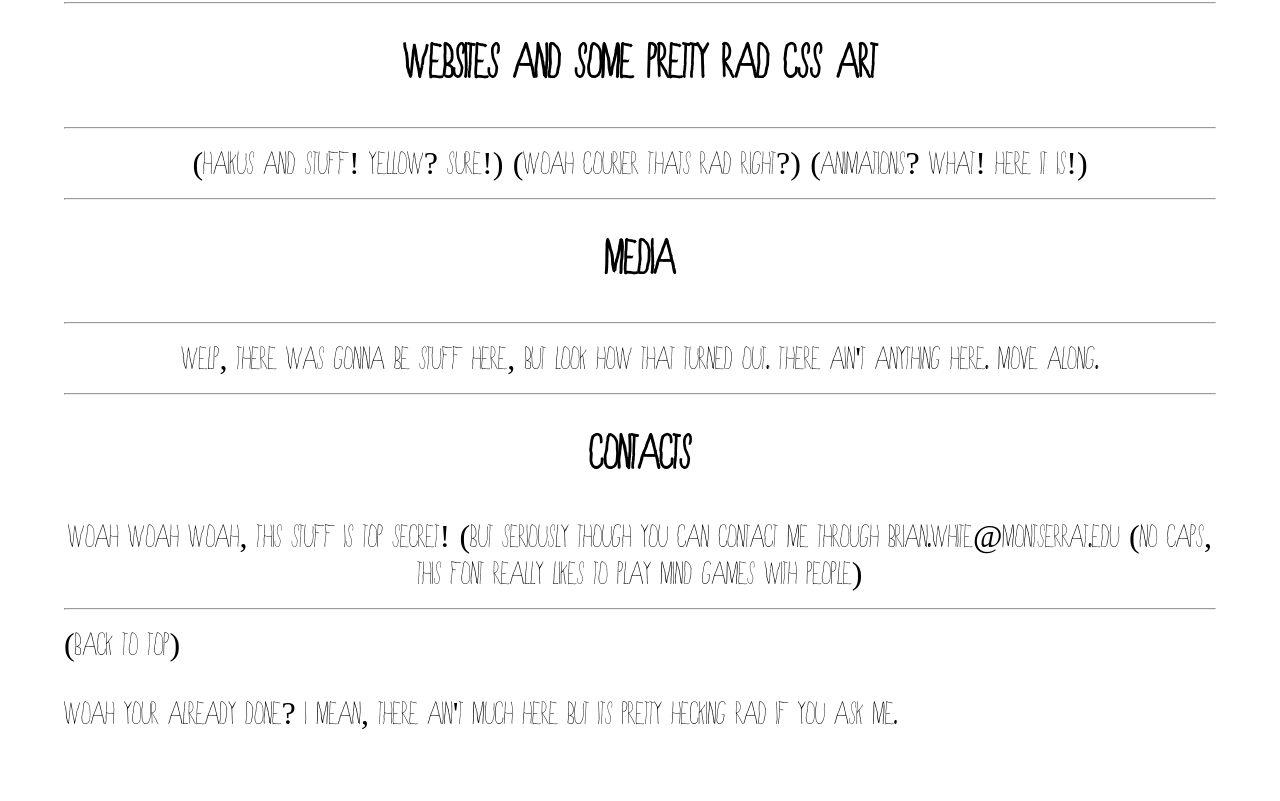
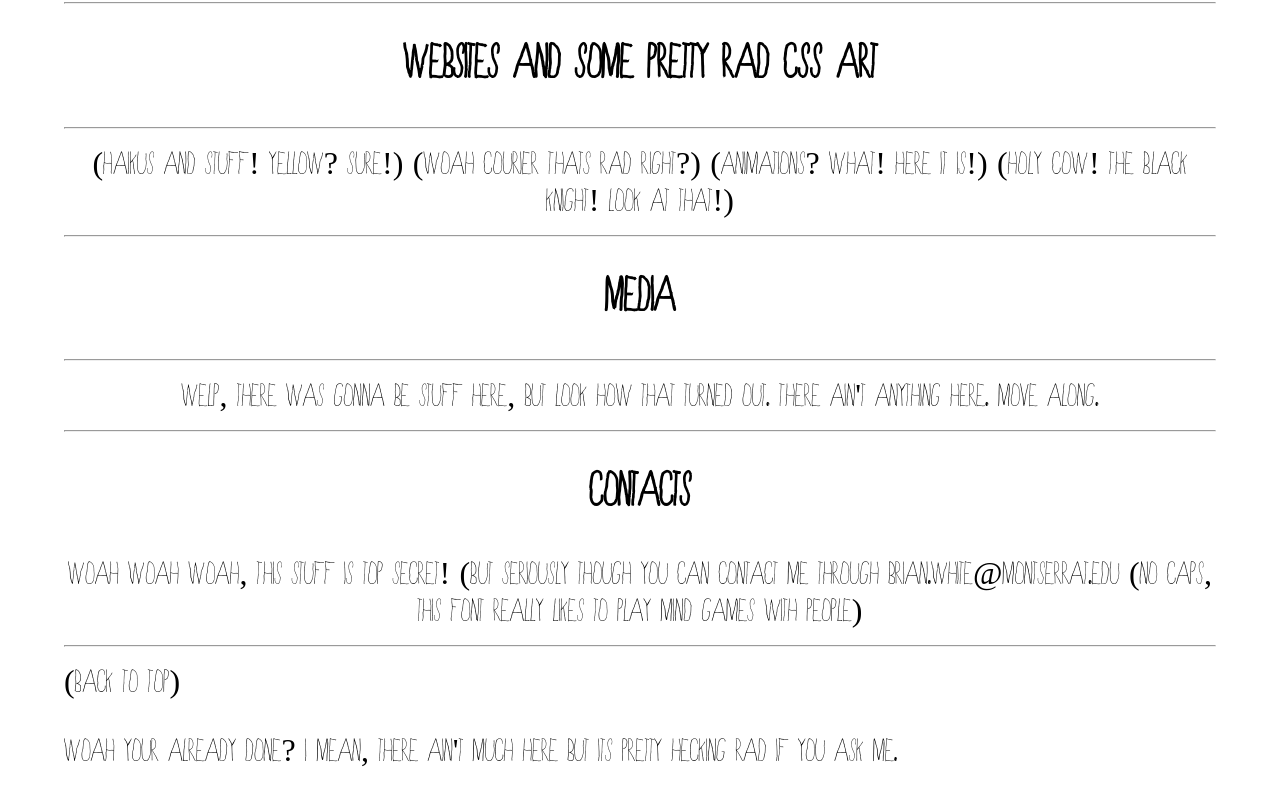
Before and after one commit to BrianGWhite/BrianGWhite.github.io, a plain HTML site: page FINALWEBSITE/index.html in a window 1280 px wide. Shown: the part 2159-2960 px from the top of the page. Before the commit the page ends 2923 px from the top, so only its background shows below. Drawn offline with Linux system fonts and the light colour scheme.

Commit message:
added black knight

```diff
--- a/FINALWEBSITE/index.html
+++ b/FINALWEBSITE/index.html
@@ -75,6 +75,7 @@ There are a few words that rhyme with firetruck and bass, I may be forgetting so
   <a href="https://briangwhite.github.io/html-5haiku-single/indexHaiku.html"> (Haikus and Stuff! Yellow? Sure!)</a>
   <a href="https://briangwhite.github.io/courier-new/index.html"> (Woah Courier Thats Rad Right?)</a>
   <a href="https://briangwhite.github.io/lastboxerhead/index.html"> (Animations? What! Here it is!)</a>
+<a href="https://briangwhite.github.io/CSS_SHAPES/index.html"> (HOLY COW! The Black Knight! Look at that!)</a>
     <br>
 
   </section>
```
